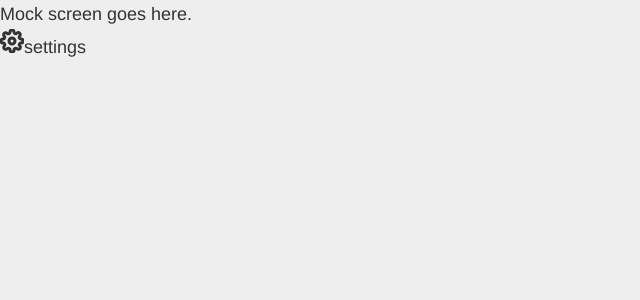
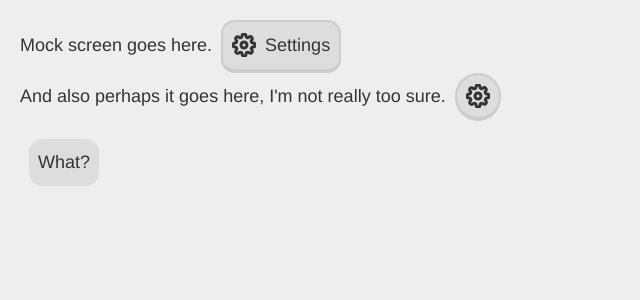
Before and after one commit to zstix/names-app, a React (Vite) app: page / in a window 1280 px wide. Shown: the top 300 px of the page, without its empty margins (0-640 px from the left). Built offline with nearby package versions, Linux system fonts and the light colour scheme.

Commit message:
feat: basic button

```diff
--- a/src/components/Button.tsx
+++ b/src/components/Button.tsx
@@ -5,7 +5,8 @@ import Icon, { ICON_TYPES } from './Icon';
 
 interface IButtonProps {
   theme: INamesAppTheme
-  onclick?: () => void; // TODO?
+  noBorder?: boolean;
+  onclick?: () => void;
 }
 
 interface IWithIcon extends IButtonProps {
@@ -18,12 +19,52 @@ interface IWithText extends IButtonProps {
   icon?: keyof typeof ICON_TYPES;
 }
 
-// TODO: styling
-const Button: React.FC<IWithText | IWithIcon> = ({ theme, icon, children }) => (
-  <div role="button">
+const Button: React.FC<IWithText | IWithIcon> = ({ theme, noBorder, icon, onclick, children }) => (
+  <button
+    role="button"
+    onClick={() => onclick?.()}
+    css={css`
+      /* TODO: colors via prop with a default */
+      --color-border: #ccc;
+      --color-background: #ddd;
+      --color-font: ${theme.color.text.primary};
+
+      vertical-align: middle;
+      display: inline-flex;
+      align-items: center;
+      cursor: pointer;
+      margin: 0 0.5em;
+      padding: 0.5em;
+      position: relative;
+      user-select: none;
+      outline: none;
+      font: ${theme.fonts.primary};
+      color: var(--color-font);
+      background-color: var(--color-background);
+      border-radius: ${children ? '0.75em' : '1.5em'};
+
+      svg + span {
+        margin-left: 0.5em;
+      }
+
+      ${!noBorder && css`
+        border: 2px solid;
+        border-bottom-width: 4px;
+        border-color: var(--color-border);
+
+        &:active {
+          margin-top: 2px;
+          transform: translateY(2px);
+          border-bottom-width: 2px;
+        }
+      `}
+
+      ${noBorder && 'border: none;'}
+    `}
+  >
     {icon && <Icon name={icon} />}
-    {children}
-  </div>
+    {children && <span>{children}</span>}
+  </button>
 );
 
 export default withTheme(Button);
--- a/src/components/Mock.tsx
+++ b/src/components/Mock.tsx
@@ -7,10 +7,17 @@ const Mock: React.FC<{ theme: INamesAppTheme }> = ({ theme }) => (
   <div
     css={css`
       color: ${theme.color.text.primary};
+      padding: 20px;
     `}
   >
     Mock screen goes here.
-    <Button icon="settings">settings</Button>
+    <Button icon="settings">Settings</Button>
+    <br />
+    And also perhaps it goes here, I'm not really too sure.
+    <Button icon="settings" />
+    <p>
+      <Button noBorder>What?</Button>
+    </p>
   </div>
 );
 
```
